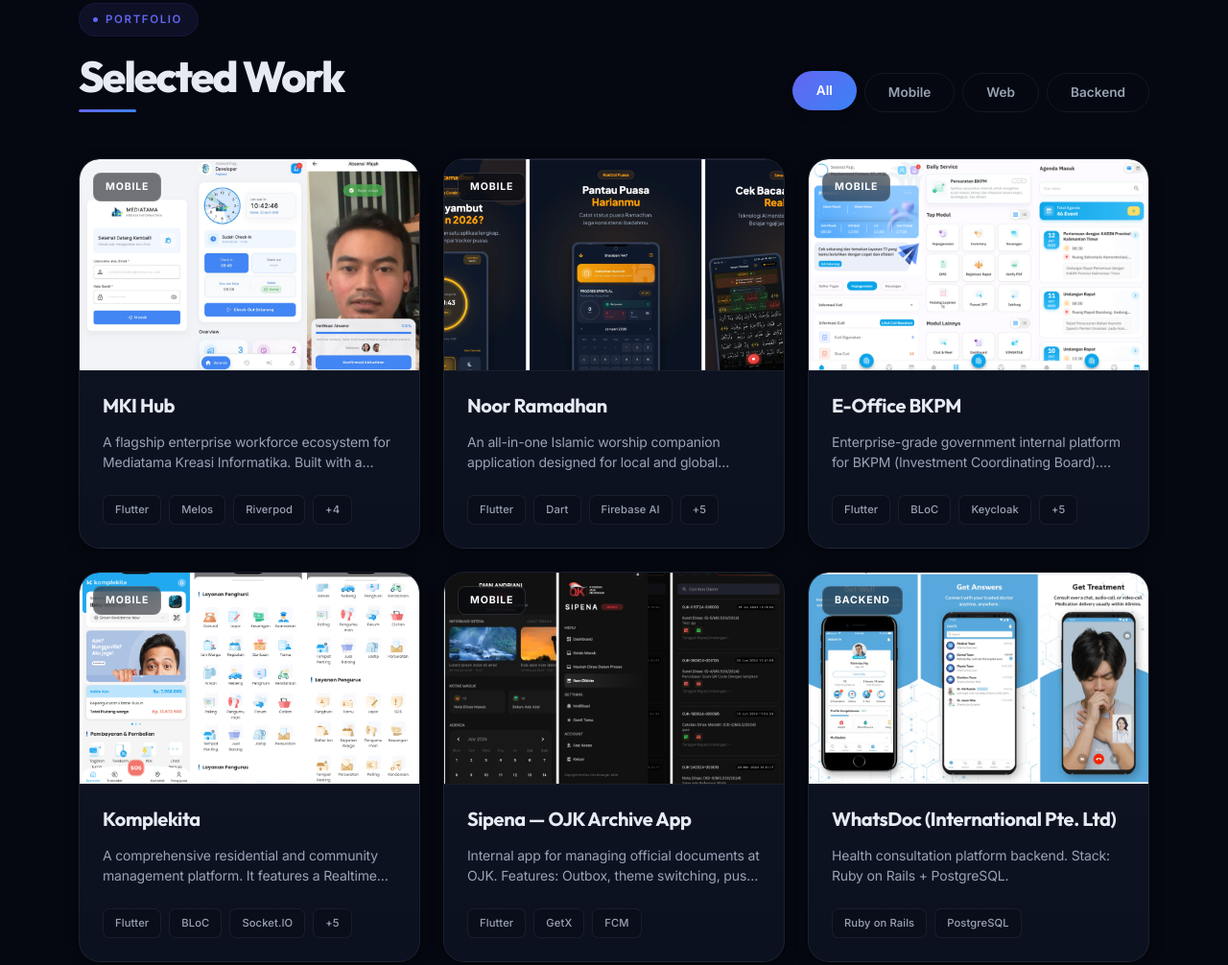
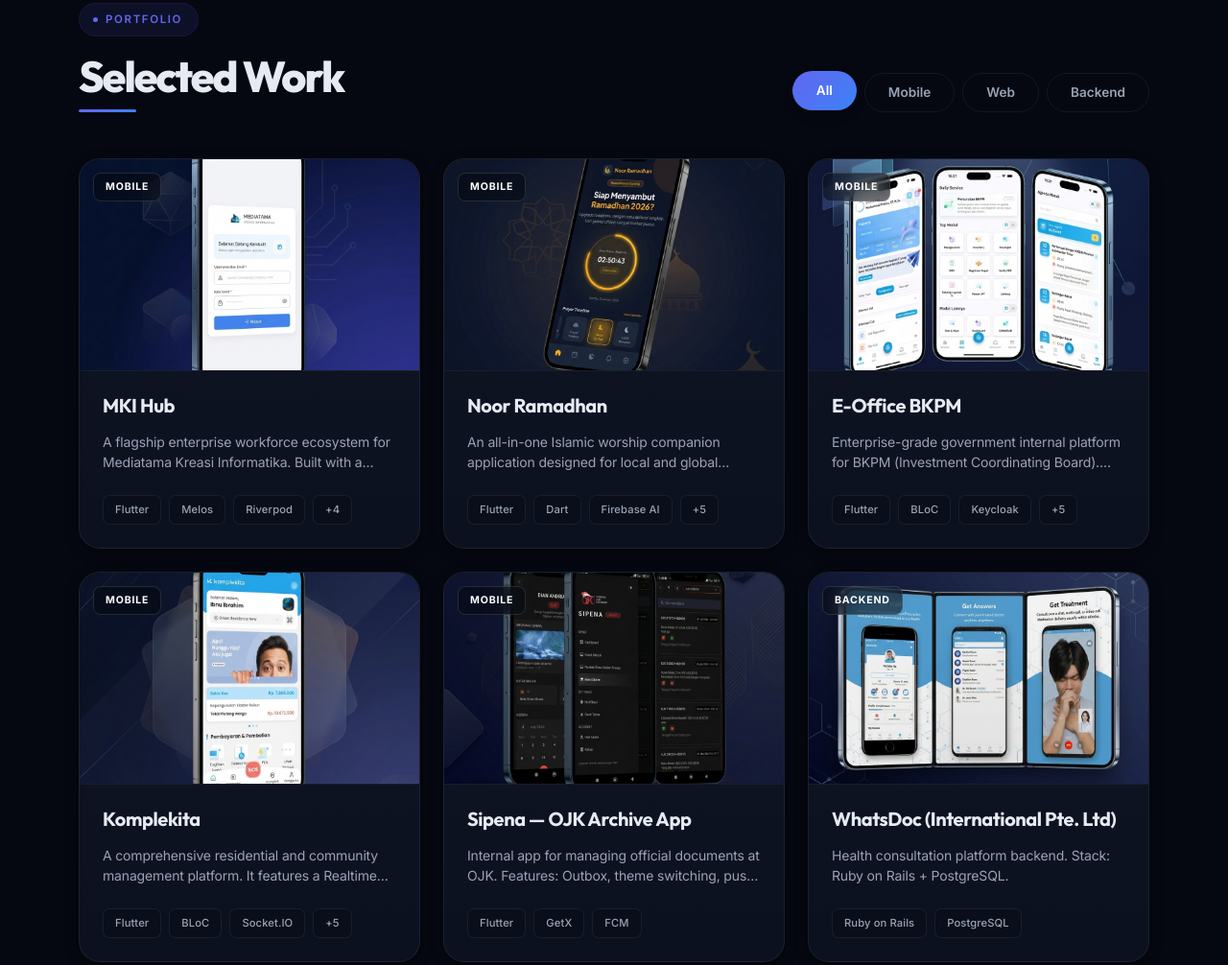
Before and after one commit to faridl29/ridltech, a website: page index.html in a window 1280 px wide. Shown: the part 4760-5766 px from the top of the page at 96% size. Drawn offline with nearby package versions, Linux system fonts and the light colour scheme.

Commit message:
feat: update project portfolio thumbnails to new poster assets

```diff
--- a/data.js
+++ b/data.js
@@ -116,7 +116,7 @@
       featured: true,
       title: "MKI Hub",
       category: "Mobile",
-      thumb: "assets/images/mki_hub.png",
+      thumb: "assets/images/poster_mki_hub.png",
       description: "A flagship enterprise workforce ecosystem for Mediatama Kreasi Informatika. Built with a modular monorepo architecture, it provides an all-in-one solution for HR management including AI-driven face recognition attendance, Sick Leave, WFH, Leave management, Business Trips (Perjadin), and real-time presence tracking.",
       tech: ["Flutter", "Melos", "Riverpod", "GoRouter", "Face Recognition", "Dio", "Clean Architecture"],
       links: { demo: "#", github: "#" },
@@ -129,7 +129,7 @@
       featured: true,
       title: "Noor Ramadhan",
       category: "Mobile",
-      thumb: "assets/images/noor_ramadhan.png",
+      thumb: "assets/images/poster_noor_ramadhan.png",
       description: "An all-in-one Islamic worship companion application designed for local and global Muslim communities. Features a modular reactive architecture, geocoded real-time prayer schedule alarms, dynamic Hijri calendar fasting trackers, and advanced Al-Quran recitations paired with Gemini AI voice analysis.",
       tech: ["Flutter", "Dart", "Firebase AI", "Gemini", "ValueNotifier", "SQLite", "Speech-to-Text", "Local Notifications"],
       links: { demo: "#", github: "#" },
@@ -142,7 +142,7 @@
       featured: true,
       title: "E-Office BKPM",
       category: "Mobile",
-      thumb: "assets/images/eoffice_bkpm.png",
+      thumb: "assets/images/poster_eoffice_bkpm.png",
       description: "Enterprise-grade government internal platform for BKPM (Investment Coordinating Board). Modules include Attendance, Leave, HR, and Finance with secure SSO (Keycloak/Azure AD), dynamic dashboards, and document workflow integration.",
       tech: ["Flutter", "BLoC", "Keycloak", "AzureAD", "REST API", "Minio", "PDF Viewer", "Firebase"],
       links: { demo: "#", github: "#" },
@@ -155,7 +155,7 @@
       featured: true,
       title: "Komplekita",
       category: "Mobile",
-      thumb: "assets/images/komplekita.png",
+      thumb: "assets/images/poster_komplekita.png",
       description: "A comprehensive residential and community management platform. It features a Realtime Panic Button (Socket.IO + FlutterMap), Smart QR Access for residents and guests, Complaint Management with multimedia support, Carpool tracking, and integrated PPOB payment services.",
       tech: ["Flutter", "BLoC", "Socket.IO", "FlutterMap", "Firebase", "REST API", "Multimedia", "QR Scanner"],
       links: { demo: "#", github: "#" },
@@ -168,7 +168,7 @@
       featured: true,
       title: "Sipena — OJK Archive App",
       category: "Mobile",
-      thumb: "assets/images/sipena.png",
+      thumb: "assets/images/poster_sipena_ojk.png",
       description: "Internal app for managing official documents at OJK. Features: Outbox, theme switching, push notifications (FCM), and an intuitive dashboard.",
       tech: ["Flutter", "GetX", "FCM"],
       links: { demo: "#", github: "#" },
@@ -265,7 +265,7 @@
       featured: true,
       title: "WhatsDoc (International Pte. Ltd)",
       category: "Backend",
-      thumb: "assets/images/whatsdoc.png",
+      thumb: "assets/images/poster_whatsdoc.png",
       description: "Health consultation platform backend. Stack: Ruby on Rails + PostgreSQL.",
       tech: ["Ruby on Rails", "PostgreSQL"],
       links: { demo: "#", github: "#" },
--- a/index.html
+++ b/index.html
@@ -495,7 +495,7 @@
         <div class="col-md-6 col-lg-4" data-aos="fade-up" data-aos-delay="0">
           <div class="elegant-card elegant-card-hover project-card h-100" style="cursor: pointer;">
             <div class="img-wrap">
-              <img src="assets/images/mki_hub.png" alt="MKI Hub" loading="lazy">
+              <img src="assets/images/poster_mki_hub.png" alt="MKI Hub" loading="lazy">
             </div>
             <div class="p-4 d-flex flex-column flex-grow-1">
               <div class="project-category mb-2">Mobile</div>
@@ -513,7 +513,7 @@
         <div class="col-md-6 col-lg-4" data-aos="fade-up" data-aos-delay="60">
           <div class="elegant-card elegant-card-hover project-card h-100" style="cursor: pointer;">
             <div class="img-wrap">
-              <img src="assets/images/eoffice_bkpm.png" alt="E-Office BKPM" loading="lazy">
+              <img src="assets/images/poster_eoffice_bkpm.png" alt="E-Office BKPM" loading="lazy">
             </div>
             <div class="p-4 d-flex flex-column flex-grow-1">
               <div class="project-category mb-2">Mobile</div>
@@ -531,7 +531,7 @@
         <div class="col-md-6 col-lg-4" data-aos="fade-up" data-aos-delay="120">
           <div class="elegant-card elegant-card-hover project-card h-100" style="cursor: pointer;">
             <div class="img-wrap">
-              <img src="assets/images/komplekita.png" alt="Komplekita" loading="lazy">
+              <img src="assets/images/poster_komplekita.png" alt="Komplekita" loading="lazy">
             </div>
             <div class="p-4 d-flex flex-column flex-grow-1">
               <div class="project-category mb-2">Mobile</div>
@@ -549,7 +549,7 @@
         <div class="col-md-6 col-lg-4" data-aos="fade-up" data-aos-delay="0">
           <div class="elegant-card elegant-card-hover project-card h-100" style="cursor: pointer;">
             <div class="img-wrap">
-              <img src="assets/images/sipena.png" alt="Sipena — OJK Archive App" loading="lazy">
+              <img src="assets/images/poster_sipena_ojk.png" alt="Sipena — OJK Archive App" loading="lazy">
             </div>
             <div class="p-4 d-flex flex-column flex-grow-1">
               <div class="project-category mb-2">Mobile</div>
```
Also changed, not shown: assets/images/poster_eoffice_bkpm.png (added), assets/images/poster_komplekita.png (added), assets/images/poster_mki_hub.png (added), assets/images/poster_noor_ramadhan.png (added), assets/images/poster_sipena_ojk.png (added), assets/images/poster_whatsdoc.png (added).
